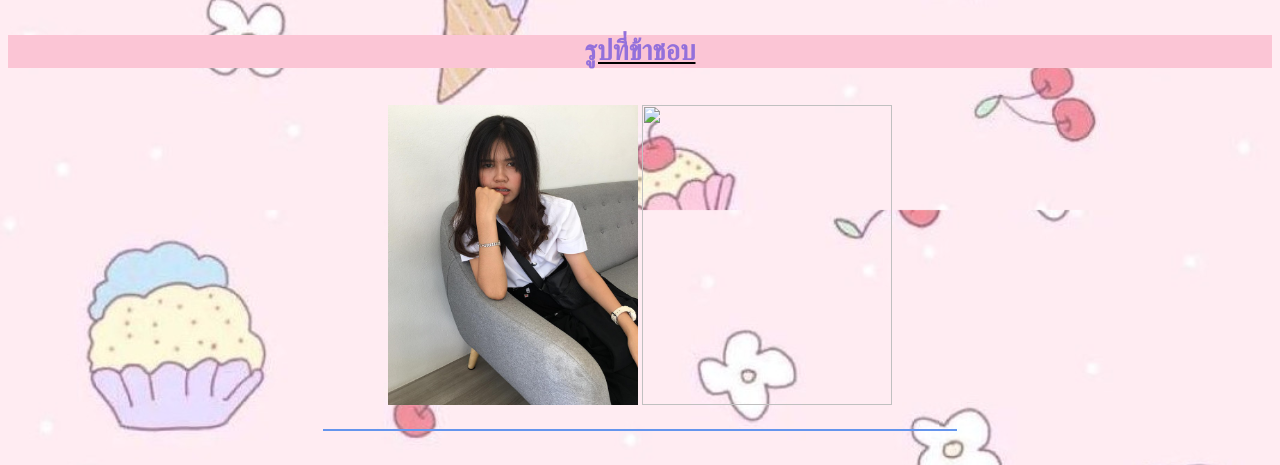
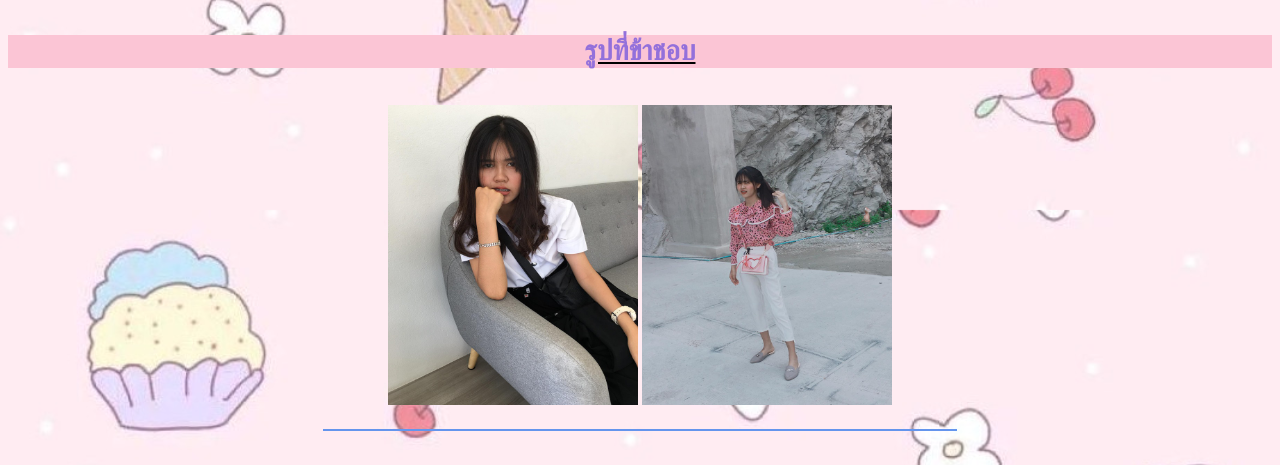
Before and after one commit to cherryrun/cherryrun.github.io, a plain HTML site: page index.html in a window 1280 px wide. Shown: the part 1653-2118 px from the top of the page. Drawn offline with Linux system fonts and the light colour scheme; a web font is replaced by a local one.

Commit message:
Update index.html

```diff
--- a/index.html
+++ b/index.html
@@ -46,7 +46,7 @@ body {
 <p align = "center"><img src="ฟุตบอล.jpg" width="300" height="300">
 <h4><u><p align ="center"><font color="#9370DB"><h4 style="background-color:#fbc5d5;"><p align = "center">รูปที่ข้าชอบ</p></h4></font></u></h4>
 <p align = "center"><img src="run.jpg" width="250" height="300">
-<img class= "thumbnail" src="rruunnjpg" width="250" height="300">
+<img class= "thumbnail" src="rruunn.jpg" width="250" height="300">
 <hr color="#6495ED" width="50%" align="center" />
 
 <h4><u><p align="center"><font color="#9370DB"><h4 style="background-color:#fbc5d5;"><p align = "center">ต่อไปชมวีดีโอค่ะ</p></h4></font></u></h4>
```
